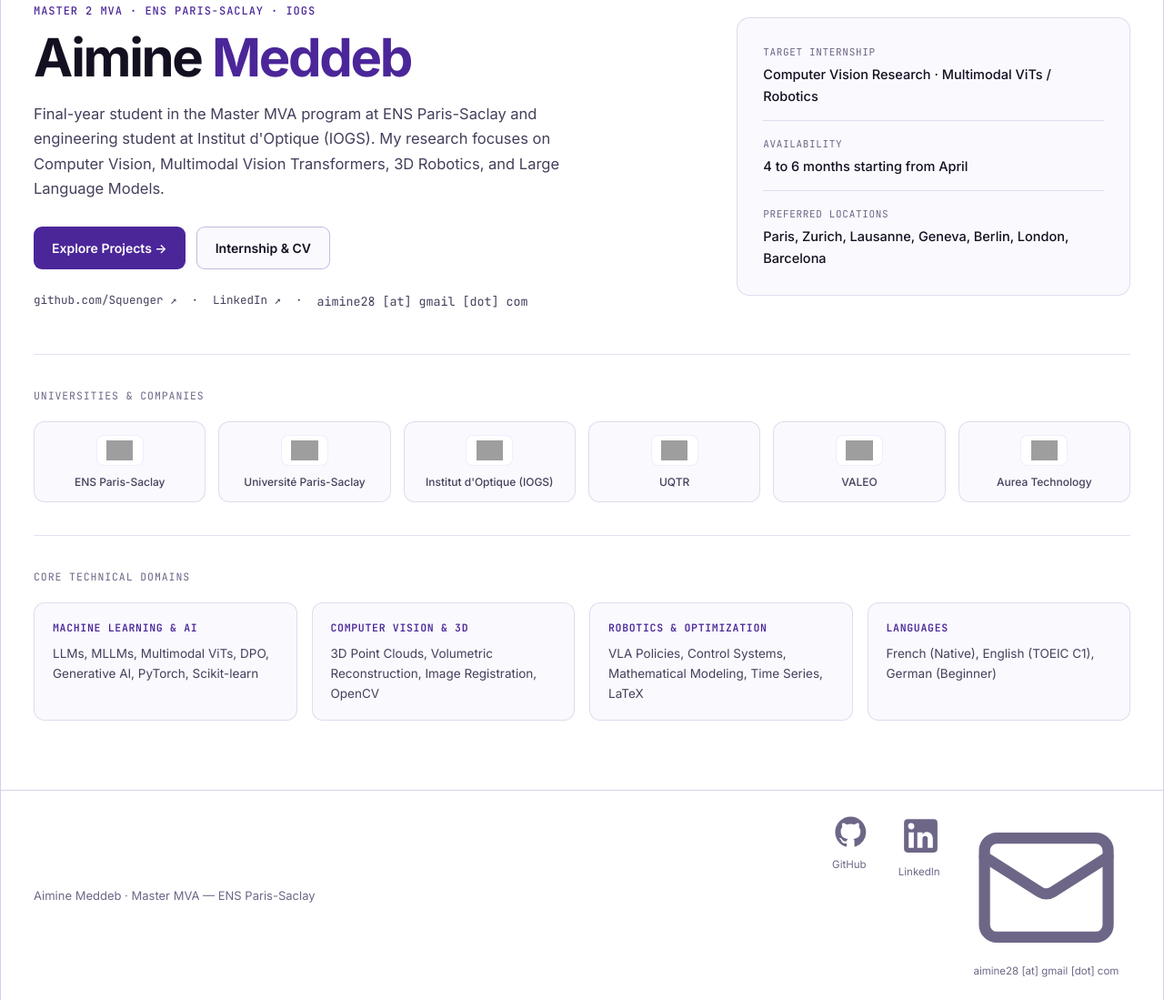
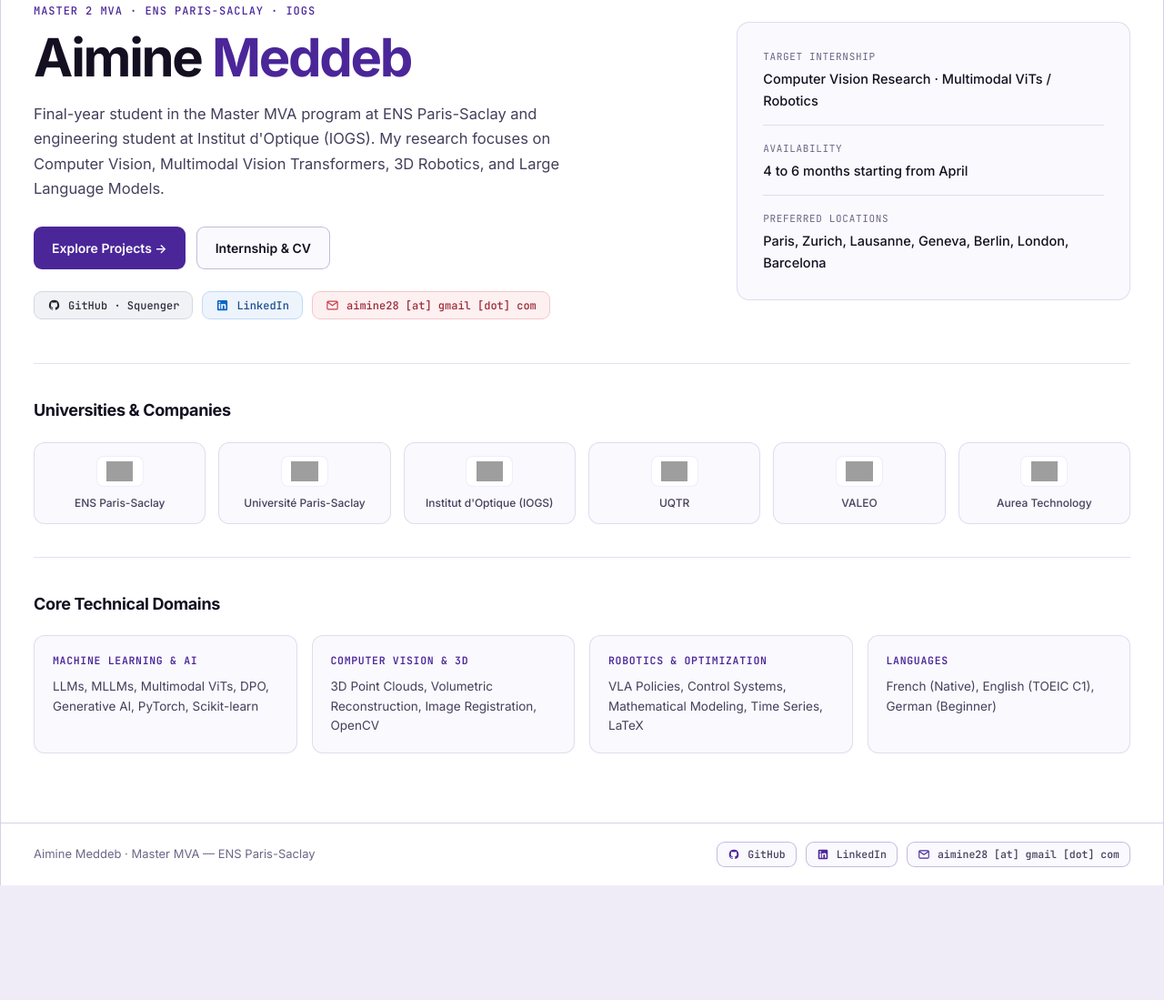
Before and after one commit to Squenger/squenger.github.io, a plain HTML site: page index.html in a window 1280 px wide. Shown: the part 153-1252 px from the top of the page at 91% size. After the commit the page ends 1126 px from the top, so only its background shows below. Drawn offline with Linux system fonts and the light colour scheme; grey boxes are pictures that could not be loaded.

Commit message:
Balance social icon sizes, add pastel gray/blue/red hero chips, and bold dark section headings

```diff
--- a/app.js
+++ b/app.js
@@ -26,9 +26,9 @@ function revealEmailAddress() {
 
 const ICONS = {
   paper: `<svg viewBox="0 0 24 24" fill="none" stroke="currentColor" stroke-width="1.8" stroke-linecap="round" stroke-linejoin="round" aria-hidden="true"><path d="M14 2H6a2 2 0 0 0-2 2v16a2 2 0 0 0 2 2h12a2 2 0 0 0 2-2V8z"/><polyline points="14 2 14 8 20 8"/><line x1="16" y1="13" x2="8" y2="13"/><line x1="16" y1="17" x2="8" y2="17"/></svg>`,
-  github: `<svg viewBox="0 0 24 24" fill="currentColor" aria-hidden="true"><path d="M12 2C6.477 2 2 6.484 2 12.017c0 4.425 2.865 8.18 6.839 9.504.5.092.682-.217.682-.483 0-.237-.008-.868-.013-1.703-2.782.605-3.369-1.343-3.369-1.343-.454-1.158-1.11-1.466-1.11-1.466-.908-.62.069-.608.069-.608 1.003.07 1.53 1.032 1.53 1.032.892 1.53 2.341 1.088 2.91.832.092-.647.35-1.088.636-1.338-2.22-.253-4.555-1.113-4.555-4.951 0-1.093.39-1.988 1.029-2.688-.103-.253-.446-1.272.098-2.65 0 0 .84-.27 2.75 1.026A9.564 9.564 0 0 1 12 6.844a9.59 9.59 0 0 1 2.504.337c1.909-1.296 2.747-1.027 2.747-1.027.546 1.379.202 2.398.1 2.651.64.7 1.028 1.595 1.028 2.688 0 3.848-2.339 4.695-4.566 4.943.359.309.678.92.678 1.855 0 1.338-.012 2.419-.012 2.747 0 .268.18.58.688.482A10.02 10.02 0 0 0 22 12.017C22 6.484 17.522 2 12 2z"/></svg>`,
-  linkedin: `<svg viewBox="0 0 24 24" fill="currentColor" aria-hidden="true"><path d="M19 3a2 2 0 0 1 2 2v14a2 2 0 0 1-2 2H5a2 2 0 0 1-2-2V5a2 2 0 0 1 2-2h14m-.5 15.5v-5.3a3.26 3.26 0 0 0-3.26-3.26c-.85 0-1.84.52-2.28 1.3v-1.11h-2.79v8.37h2.79v-4.93c0-.77.62-1.4 1.39-1.4a1.4 1.4 0 0 1 1.4 1.4v4.93h2.75M6.88 8.56a1.68 1.68 0 0 0 1.68-1.68c0-.93-.75-1.69-1.68-1.69a1.69 1.69 0 0 0-1.69 1.69c0 .93.76 1.68 1.69 1.68m1.39 9.94v-8.37H5.5v8.37h2.77z"/></svg>`,
-  mail: `<svg viewBox="0 0 24 24" fill="none" stroke="currentColor" stroke-width="1.8" stroke-linecap="round" stroke-linejoin="round" aria-hidden="true"><rect x="2" y="4" width="20" height="16" rx="2"/><path d="m22 7-8.97 5.7a1.94 1.94 0 0 1-2.06 0L2 7"/></svg>`,
+  github: `<svg viewBox="0 0 24 24" fill="currentColor" aria-hidden="true"><path d="M12 3a9 9 0 0 0-2.85 17.54c.45.08.62-.2.62-.43v-1.52c-2.51.55-3.04-1.21-3.04-1.21-.41-1.04-1-1.32-1-1.32-.82-.56.06-.55.06-.55.9.06 1.38.93 1.38.93.8 1.38 2.11.98 2.63.75.08-.58.31-.98.57-1.2-2-.23-4.11-1-4.11-4.46 0-.99.35-1.79.93-2.42-.09-.23-.4-1.15.09-2.39 0 0 .76-.24 2.48.92a8.6 8.6 0 0 1 4.52 0c1.72-1.16 2.48-.92 2.48-.92.49 1.24.18 2.16.09 2.39.58.63.93 1.43.93 2.42 0 3.47-2.11 4.23-4.12 4.45.32.28.61.83.61 1.67v2.48c0 .24.16.52.62.43A9 9 0 0 0 12 3Z"/></svg>`,
+  linkedin: `<svg viewBox="0 0 24 24" fill="currentColor" aria-hidden="true"><path d="M19 3H5a2 2 0 0 0-2 2v14a2 2 0 0 0 2 2h14a2 2 0 0 0 2-2V5a2 2 0 0 0-2-2ZM8.34 18.34H5.67V9.76h2.67v8.58ZM7 8.58a1.55 1.55 0 1 1 0-3.1 1.55 1.55 0 0 1 0 3.1Zm11.34 9.76h-2.67v-4.18c0-1-.02-2.28-1.39-2.28-1.39 0-1.6 1.09-1.6 2.21v4.25h-2.67V9.76h2.56v1.17h.04c.36-.68 1.23-1.39 2.53-1.39 2.7 0 3.2 1.78 3.2 4.09v4.71Z"/></svg>`,
+  mail: `<svg viewBox="0 0 24 24" fill="none" stroke="currentColor" stroke-width="1.9" stroke-linecap="round" stroke-linejoin="round" aria-hidden="true"><rect x="3" y="5" width="18" height="14" rx="2"/><path d="m3.5 6.5 8.5 6 8.5-6"/></svg>`,
   download: `<svg viewBox="0 0 24 24" fill="none" stroke="currentColor" stroke-width="1.8" stroke-linecap="round" stroke-linejoin="round" aria-hidden="true"><path d="M21 15v4a2 2 0 0 1-2 2H5a2 2 0 0 1-2-2v-4"/><polyline points="7 10 12 15 17 10"/><line x1="12" y1="15" x2="12" y2="3"/></svg>`,
   external: `<svg viewBox="0 0 24 24" fill="none" stroke="currentColor" stroke-width="1.8" stroke-linecap="round" stroke-linejoin="round" aria-hidden="true"><path d="M18 13v6a2 2 0 0 1-2 2H5a2 2 0 0 1-2-2V8a2 2 0 0 1 2-2h6"/><polyline points="15 3 21 3 21 9"/><line x1="10" y1="14" x2="21" y2="3"/></svg>`,
   sun: `<svg viewBox="0 0 24 24" fill="none" stroke="currentColor" stroke-width="1.8" stroke-linecap="round" stroke-linejoin="round" aria-hidden="true"><circle cx="12" cy="12" r="4"/><path d="M12 2v2"/><path d="M12 20v2"/><path d="m4.93 4.93 1.41 1.41"/><path d="m17.66 17.66 1.41 1.41"/><path d="M2 12h2"/><path d="M20 12h2"/><path d="m6.34 17.66-1.41 1.41"/><path d="m19.07 4.93-1.41 1.41"/></svg>`,
@@ -735,11 +735,18 @@ function renderHomePage() {
             <a href="#internship" onclick="navigateTo('internship', event)" class="btn btn-outline">${h.ctaInternship}</a>
           </div>
           <div class="hero-socials">
-            <a href="https://github.com/Squenger" target="_blank" rel="noopener noreferrer">github.com/Squenger ↗</a>
-            <span>·</span>
-            <a href="https://linkedin.com/in/aimine-meddeb-a2b352248/" target="_blank" rel="noopener noreferrer">LinkedIn ↗</a>
-            <span>·</span>
-            <button type="button" onclick="openObfuscatedMail()">aimine28 [at] gmail [dot] com</button>
+            <a href="https://github.com/Squenger" target="_blank" rel="noopener noreferrer" class="social-chip social-chip--github">
+              ${ICONS.github}
+              <span>GitHub · Squenger</span>
+            </a>
+            <a href="https://linkedin.com/in/aimine-meddeb-a2b352248/" target="_blank" rel="noopener noreferrer" class="social-chip social-chip--linkedin">
+              ${ICONS.linkedin}
+              <span>LinkedIn</span>
+            </a>
+            <button type="button" onclick="openObfuscatedMail()" class="social-chip social-chip--mail">
+              ${ICONS.mail}
+              <span>aimine28 [at] gmail [dot] com</span>
+            </button>
           </div>
         </div>
 
--- a/index.html
+++ b/index.html
@@ -53,15 +53,15 @@
       <span>Aimine Meddeb · Master MVA — ENS Paris-Saclay</span>
       <div class="footer-links">
         <a href="https://github.com/Squenger" target="_blank" rel="noopener noreferrer" class="social-chip social-chip--compact">
-          <svg viewBox="0 0 24 24" fill="currentColor" aria-hidden="true"><path d="M12 2C6.477 2 2 6.484 2 12.017c0 4.425 2.865 8.18 6.839 9.504.5.092.682-.217.682-.483 0-.237-.008-.868-.013-1.703-2.782.605-3.369-1.343-3.369-1.343-.454-1.158-1.11-1.466-1.11-1.466-.908-.62.069-.608.069-.608 1.003.07 1.53 1.032 1.53 1.032.892 1.53 2.341 1.088 2.91.832.092-.647.35-1.088.636-1.338-2.22-.253-4.555-1.113-4.555-4.951 0-1.093.39-1.988 1.029-2.688-.103-.253-.446-1.272.098-2.65 0 0 .84-.27 2.75 1.026A9.564 9.564 0 0 1 12 6.844a9.59 9.59 0 0 1 2.504.337c1.909-1.296 2.747-1.027 2.747-1.027.546 1.379.202 2.398.1 2.651.64.7 1.028 1.595 1.028 2.688 0 3.848-2.339 4.695-4.566 4.943.359.309.678.92.678 1.855 0 1.338-.012 2.419-.012 2.747 0 .268.18.58.688.482A10.02 10.02 0 0 0 22 12.017C22 6.484 17.522 2 12 2z"/></svg>
+          <svg viewBox="0 0 24 24" fill="currentColor" aria-hidden="true"><path d="M12 3a9 9 0 0 0-2.85 17.54c.45.08.62-.2.62-.43v-1.52c-2.51.55-3.04-1.21-3.04-1.21-.41-1.04-1-1.32-1-1.32-.82-.56.06-.55.06-.55.9.06 1.38.93 1.38.93.8 1.38 2.11.98 2.63.75.08-.58.31-.98.57-1.2-2-.23-4.11-1-4.11-4.46 0-.99.35-1.79.93-2.42-.09-.23-.4-1.15.09-2.39 0 0 .76-.24 2.48.92a8.6 8.6 0 0 1 4.52 0c1.72-1.16 2.48-.92 2.48-.92.49 1.24.18 2.16.09 2.39.58.63.93 1.43.93 2.42 0 3.47-2.11 4.23-4.12 4.45.32.28.61.83.61 1.67v2.48c0 .24.16.52.62.43A9 9 0 0 0 12 3Z"/></svg>
           <span>GitHub</span>
         </a>
         <a href="https://linkedin.com/in/aimine-meddeb-a2b352248/" target="_blank" rel="noopener noreferrer" class="social-chip social-chip--compact">
-          <svg viewBox="0 0 24 24" fill="currentColor" aria-hidden="true"><path d="M19 3a2 2 0 0 1 2 2v14a2 2 0 0 1-2 2H5a2 2 0 0 1-2-2V5a2 2 0 0 1 2-2h14m-.5 15.5v-5.3a3.26 3.26 0 0 0-3.26-3.26c-.85 0-1.84.52-2.28 1.3v-1.11h-2.79v8.37h2.79v-4.93c0-.77.62-1.4 1.39-1.4a1.4 1.4 0 0 1 1.4 1.4v4.93h2.75M6.88 8.56a1.68 1.68 0 0 0 1.68-1.68c0-.93-.75-1.69-1.68-1.69a1.69 1.69 0 0 0-1.69 1.69c0 .93.76 1.68 1.69 1.68m1.39 9.94v-8.37H5.5v8.37h2.77z"/></svg>
+          <svg viewBox="0 0 24 24" fill="currentColor" aria-hidden="true"><path d="M19 3H5a2 2 0 0 0-2 2v14a2 2 0 0 0 2 2h14a2 2 0 0 0 2-2V5a2 2 0 0 0-2-2ZM8.34 18.34H5.67V9.76h2.67v8.58ZM7 8.58a1.55 1.55 0 1 1 0-3.1 1.55 1.55 0 0 1 0 3.1Zm11.34 9.76h-2.67v-4.18c0-1-.02-2.28-1.39-2.28-1.39 0-1.6 1.09-1.6 2.21v4.25h-2.67V9.76h2.56v1.17h.04c.36-.68 1.23-1.39 2.53-1.39 2.7 0 3.2 1.78 3.2 4.09v4.71Z"/></svg>
           <span>LinkedIn</span>
         </a>
         <button type="button" onclick="openObfuscatedMail()" class="social-chip social-chip--compact">
-          <svg viewBox="0 0 24 24" fill="none" stroke="currentColor" stroke-width="1.8" stroke-linecap="round" stroke-linejoin="round" aria-hidden="true"><rect x="2" y="4" width="20" height="16" rx="2"/><path d="m22 7-8.97 5.7a1.94 1.94 0 0 1-2.06 0L2 7"/></svg>
+          <svg viewBox="0 0 24 24" fill="none" stroke="currentColor" stroke-width="1.9" stroke-linecap="round" stroke-linejoin="round" aria-hidden="true"><rect x="3" y="5" width="18" height="14" rx="2"/><path d="m3.5 6.5 8.5 6 8.5-6"/></svg>
           <span>aimine28 [at] gmail [dot] com</span>
         </button>
       </div>
--- a/styles.css
+++ b/styles.css
@@ -424,16 +424,112 @@ button {
   display: flex;
   flex-wrap: wrap;
   align-items: center;
-  gap: 16px;
+  gap: 10px;
   margin-top: 24px;
-  font-family: var(--mono);
-  font-size: 12.5px;
-  color: var(--ink-2);
 }
 
-.hero-socials a:hover,
-.hero-socials button:hover {
+.social-chip {
+  display: inline-flex;
+  align-items: center;
+  gap: 8px;
+  padding: 7px 14px;
+  border-radius: 9px;
+  background: var(--surface);
+  border: 1px solid var(--border-strong);
+  font-family: var(--mono);
+  font-size: 12px;
+  font-weight: 500;
+  line-height: 1.2;
+  color: var(--ink-2);
+  transition: color var(--transition), border-color var(--transition), background-color var(--transition), transform var(--transition);
+}
+
+.social-chip svg {
+  width: 15px;
+  height: 15px;
+  display: block;
+  flex-shrink: 0;
   color: var(--violet);
+}
+
+.social-chip:hover {
+  color: var(--ink);
+  border-color: var(--violet);
+  background: var(--violet-soft);
+  transform: translateY(-1px);
+}
+
+/* Pastel Brand Variants for Home Hero Social Chips */
+.social-chip--github {
+  background: rgba(148, 163, 184, 0.14);
+  border-color: rgba(148, 163, 184, 0.3);
+  color: #E2E8F0;
+}
+.social-chip--github svg { color: #CBD5E1; }
+.social-chip--github:hover {
+  background: rgba(148, 163, 184, 0.22);
+  border-color: rgba(148, 163, 184, 0.48);
+  color: #FFFFFF;
+}
+
+.social-chip--linkedin {
+  background: rgba(59, 130, 246, 0.14);
+  border-color: rgba(96, 165, 250, 0.32);
+  color: #BFDBFE;
+}
+.social-chip--linkedin svg { color: #60A5FA; }
+.social-chip--linkedin:hover {
+  background: rgba(59, 130, 246, 0.22);
+  border-color: rgba(96, 165, 250, 0.5);
+  color: #EFF6FF;
+}
+
+.social-chip--mail {
+  background: rgba(244, 63, 94, 0.14);
+  border-color: rgba(251, 113, 133, 0.32);
+  color: #FECDD3;
+}
+.social-chip--mail svg { color: #FB7185; }
+.social-chip--mail:hover {
+  background: rgba(244, 63, 94, 0.22);
+  border-color: rgba(251, 113, 133, 0.5);
+  color: #FFF1F2;
+}
+
+html.light .social-chip--github {
+  background: #F1F2F6;
+  border-color: #D4D7E2;
+  color: #2B2E3B;
+}
+html.light .social-chip--github svg { color: #24292F; }
+html.light .social-chip--github:hover {
+  background: #E6E8F0;
+  border-color: #B6BBCB;
+  color: #14171F;
+}
+
+html.light .social-chip--linkedin {
+  background: #EEF4FC;
+  border-color: #C3D9F7;
+  color: #1B4E8A;
+}
+html.light .social-chip--linkedin svg { color: #0A66C2; }
+html.light .social-chip--linkedin:hover {
+  background: #E1ECFA;
+  border-color: #9BC2F2;
+  color: #0F3A6B;
+}
+
+html.light .social-chip--mail {
+  background: #FDF0F1;
+  border-color: #F4C7CC;
+  color: #9E2A35;
+}
+html.light .social-chip--mail svg { color: #C93B48; }
+html.light .social-chip--mail:hover {
+  background: #FAE3E5;
+  border-color: #EAA7AF;
+  color: #7D1D27;
 }
 
 .status-panel {
@@ -478,12 +574,12 @@ button {
 }
 
 .logos-head {
-  font-family: var(--mono);
-  font-size: 11.5px;
-  color: var(--muted);
-  text-transform: uppercase;
-  letter-spacing: 0.08em;
-  margin-bottom: 18px;
+  font-family: var(--font);
+  font-size: 18px;
+  font-weight: 700;
+  letter-spacing: -0.02em;
+  color: var(--ink);
+  margin-bottom: 20px;
 }
 
 .logos-grid {
@@ -1042,8 +1138,13 @@ html.light .paper-sheet {
 }
 
 .social-chip--compact {
-  padding: 5px 11px;
+  padding: 6px 11px;
   font-size: 11.5px;
+}
+
+.social-chip--compact svg {
+  width: 14px;
+  height: 14px;
 }
 
 .toast {
```
